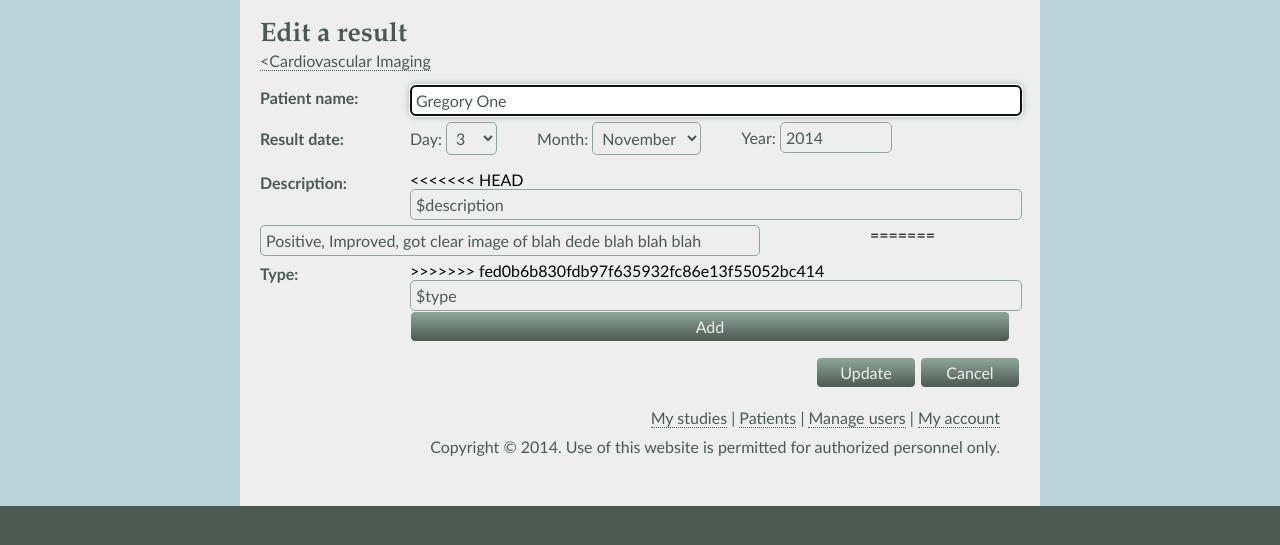
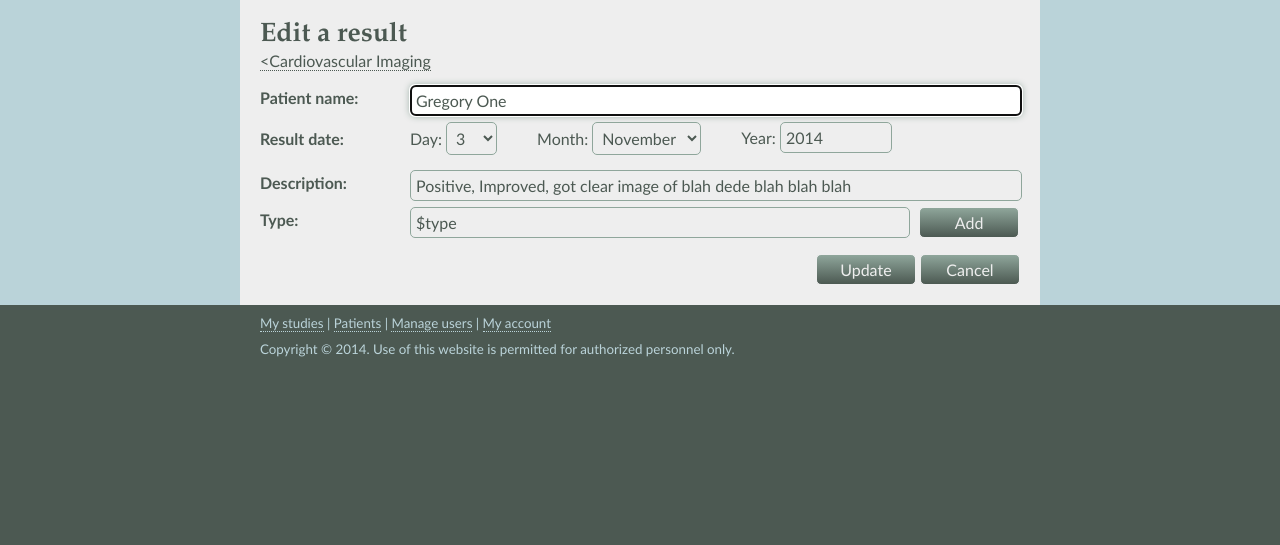
Before and after one commit to ajtoyoda/ResearchDatabase, a PHP site: page /study/edit-result.php?id=1 in a window 1280 px wide. Shown: the part 117-662 px from the top of the page. Run offline with PHP 8.4, Linux system fonts and the light colour scheme; a user stored in the database is signed in; data comes from the database, SQL or seed files in the repository.

Commit message:
Fixed merge conflict.  God that was awful.

```diff
--- a/study/edit-result.php
+++ b/study/edit-result.php
@@ -91,19 +91,14 @@
                 </ul>
                 <ul>
                   <li><p>Description:</p></li>
-<<<<<<< HEAD
-                  <li><input type="text" name="year" value="$description" /></li>
-                </ul>
-                <!-- Jamie: This ul block is what needs to be duplicated for each type. -->
-                <ul class="result-type">
-=======
+
 				  <?php
 				  $result = getResult($_GET['id']);
                   echo "<li><input type=\"text\" name=\"description\" value=\"".$result['description']."\" /></li>";
 				  ?>
 				  </ul>
-                <ul>
->>>>>>> fed0b6b830fdb97f635932fc86e13f55052bc414
+                <!-- Jamie: This ul block is what needs to be duplicated for each type. -->
+                <ul class="result-type">
                   <!-- TODO: Not sure how to deal with result types... -->
                   <li><p>Type:</p></li>
                   <li>
@@ -116,10 +111,10 @@
               <div class="form-buttons">
                 <input type="submit" name="submit" value="Update" />
                 <!-- Jamie: This javascript needs to be updated properly. -->
-				<?php
-                echo "<input type=\"button\" name=\"cancel\" value=\"Cancel\" onclick=\"window.location='/study/view-study.php?studyname=".getStudyFromResult($_GET['id'])."'/>;"
-				?>
-				</div>
+				      <?php
+                      echo "<input type=\"button\" name=\"cancel\" value=\"Cancel\" onclick=\"window.location='/study/view-study.php?studyname=".getStudyFromResult($_GET['id'])."';\"/>"
+				      ?>
+				      </div>
             </form>
           </div>
         </div>
```
